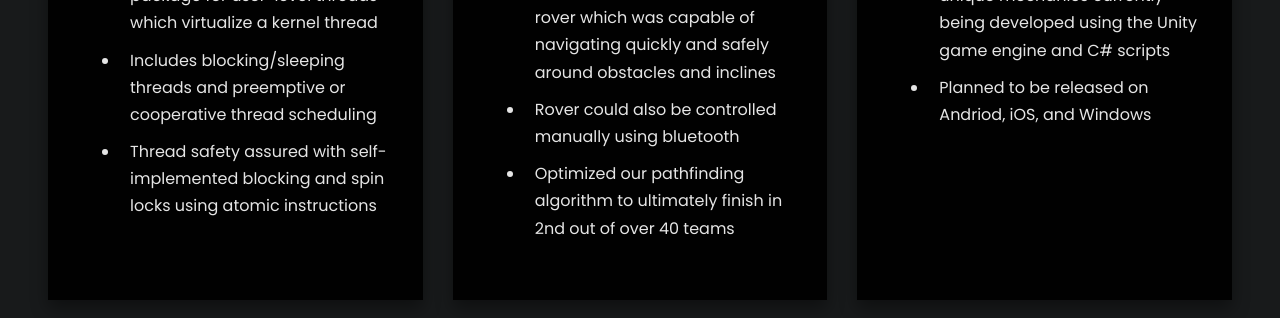
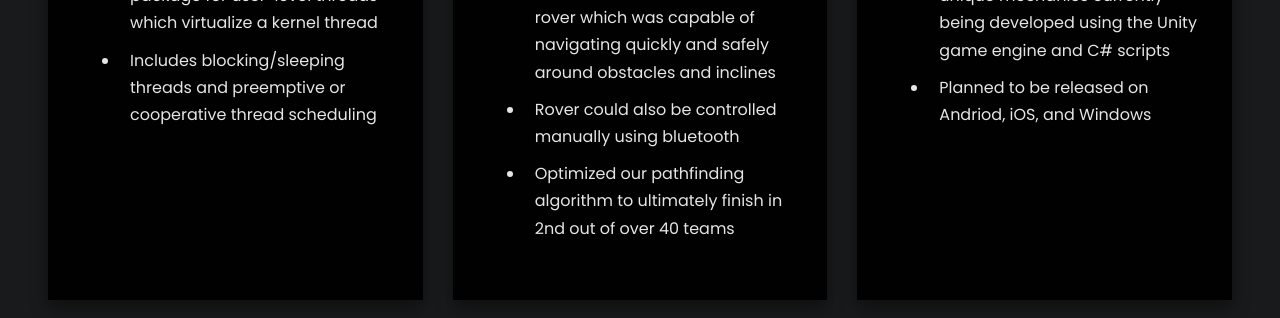
Before and after one commit to HaydenGoodfellow/HaydenGoodfellow.github.io, a website: page index.html in a window 1280 px wide. Shown: the part 4380-4698 px from the top of the page. Drawn offline with Linux system fonts and the light colour scheme; animation ran at ten frames a second; files whose address does not match are found by name.

```diff
--- a/index.html
+++ b/index.html
@@ -318,8 +318,6 @@
 							<ul>
 								<li>Complete multithreading package for user-level threads which virtualize a kernel thread</li>
 								<li>Includes blocking/sleeping threads and preemptive or cooperative thread scheduling</li>
-								<li>Thread safety assured with self-implemented blocking and spin locks using atomic
-									instructions</li>
 							</ul>
 						</div>
 					</a>
```
